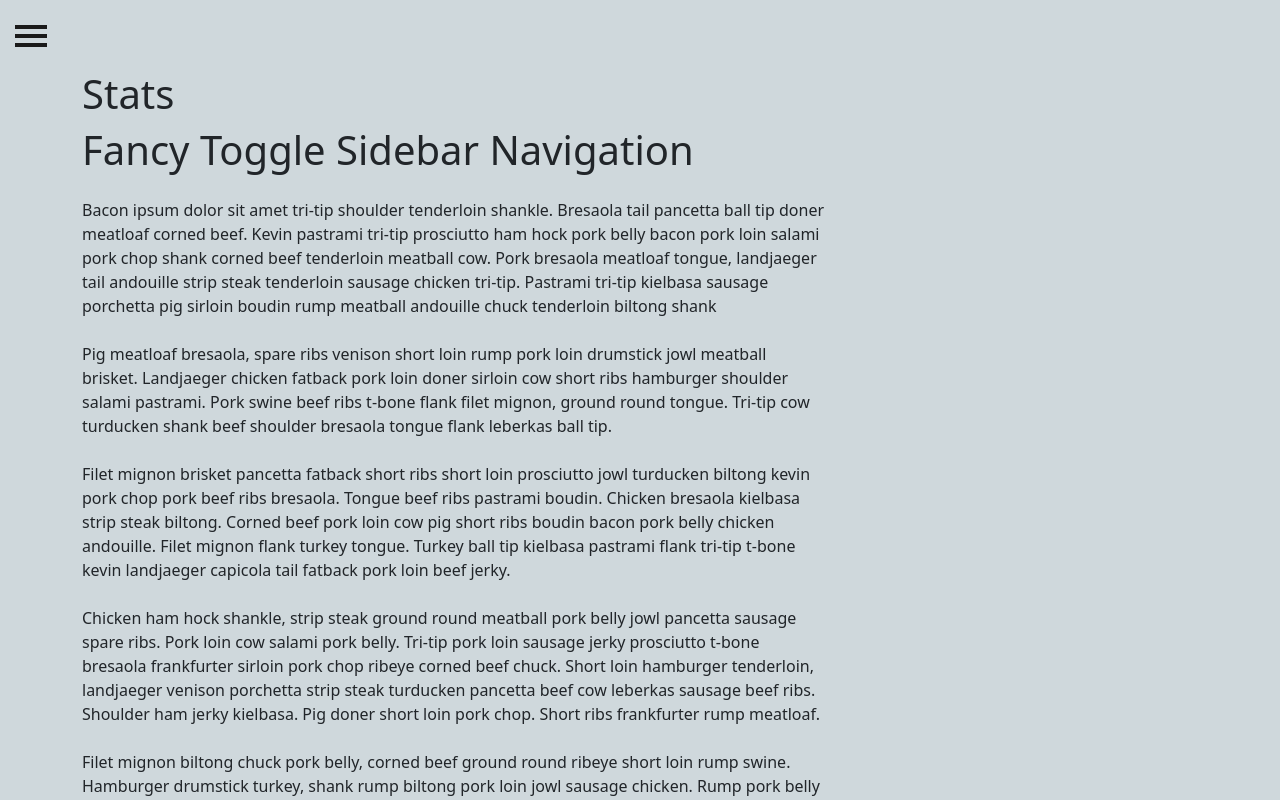
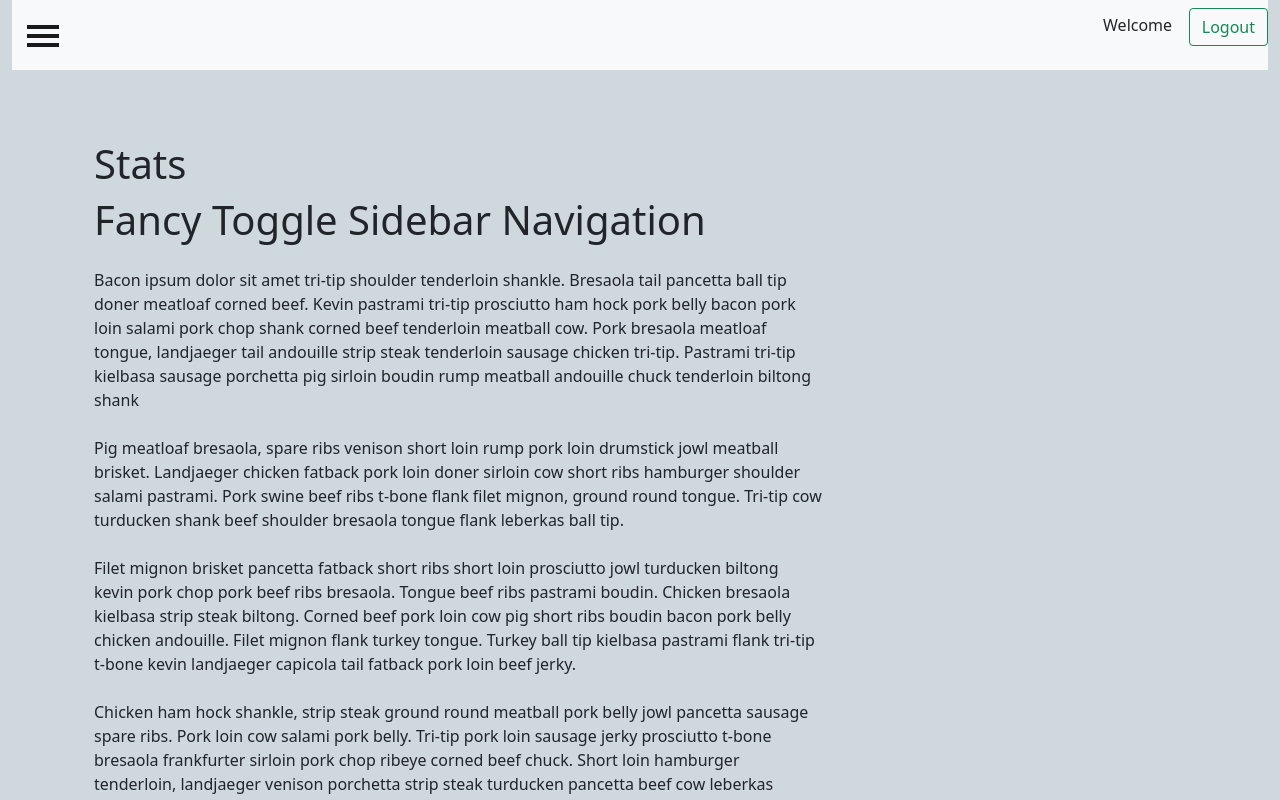
Before and after one commit to imtiyaz-hirani/java-fsd-hex-may-25, a React (Vite) app in the folder React UI/react-lms-ui/: page /author in a window 1280 px wide. Shown: the top 800 px of the page. Built offline with nearby package versions, Linux system fonts and the light colour scheme; sample sign-in values are in the browser's storage.

Commit message:
nav-bar+logout integration

```diff
--- a/React UI/react-lms-ui/src/components/Login.jsx
+++ b/React UI/react-lms-ui/src/components/Login.jsx
@@ -26,7 +26,8 @@ function Login() {
             }
             )
             //console.log(details)
-
+            let name = details.data.name;
+            localStorage.setItem('name', name);
             let role = details.data.user.role;
             switch (role) {
                 case "LEARNER":
--- a/React UI/react-lms-ui/src/components/author/AuthorDashboard.jsx
+++ b/React UI/react-lms-ui/src/components/author/AuthorDashboard.jsx
@@ -1,9 +1,18 @@
-import { useRef, useState } from 'react';
-import { Outlet } from 'react-router-dom';
+import { useEffect, useRef, useState } from 'react';
+import { Outlet, useNavigate } from 'react-router-dom';
 import '../../css/author.css';
 import Sidebar from './Sidebar';
+import Navbar from './Navbar';
 
 function AuthorDashboard() {
+
+    const navigate = useNavigate();
+
+    useEffect(() => {
+        let token = localStorage.getItem('token');
+        if (token == null || token == undefined || token == "")
+            navigate("/")
+    }, []);
     // State to track if the sidebar/overlay is "closed" (meaning the overlay is hidden and sidebar is collapsed)
     const [isClosed, setIsClosed] = useState(true);
 
@@ -35,8 +44,15 @@ function AuthorDashboard() {
     };
 
     return (
-        <div>
-            <div id="wrapper" ref={wrapperRef}>
+
+        <div className='container-fluid' >
+            <div className='row'>
+                <div className='col-lg-12'>
+                    <Navbar />
+                </div>
+                <div className='col-lg-12'>
+                    <div id="wrapper" ref={wrapperRef}  >
+
                         <div
                             className="overlay"
                             ref={overlayRef}
@@ -64,6 +80,11 @@ function AuthorDashboard() {
                         </div>
                     </div>
 
+                </div>
+            </div>
+
+
+
 
         </div>
 
--- /dev/null
+++ b/React UI/react-lms-ui/src/components/author/Navbar.jsx
@@ -0,0 +1,28 @@
+import { useState } from "react";
+import { useNavigate } from "react-router-dom";
+
+function Navbar() {
+    const [name,] = useState(localStorage.getItem('name'));
+    const navigate = useNavigate();
+    const logout = () => {
+        localStorage.clear();
+        navigate("/")
+    }
+    return (
+        <div >
+            <nav className="navbar navbar-light bg-light justify-content-between"  >
+                <div className="navbar-brand "> </div>
+                <div className="form-inline mt-2 mb-4 ">
+                    Welcome {name}
+                    &nbsp;&nbsp;&nbsp;
+                    <button class="btn btn-outline-success" onClick={() => logout()}>Logout</button>
+
+                </div>
+
+            </nav>
+
+        </div>
+    )
+}
+
+export default Navbar;
--- a/React UI/react-lms-ui/src/css/author.css
+++ b/React UI/react-lms-ui/src/css/author.css
@@ -1,12 +1,6 @@
 body {
-    position: relative;
-    overflow-x: hidden;
+    margin: '0%';
     background-color: #CFD8DC;
-}
-
-body,
-html {
-    height: 100%;
 }
 
 .nav .open>a,
```
Lines whose indentation alone changed are shown as unchanged.
